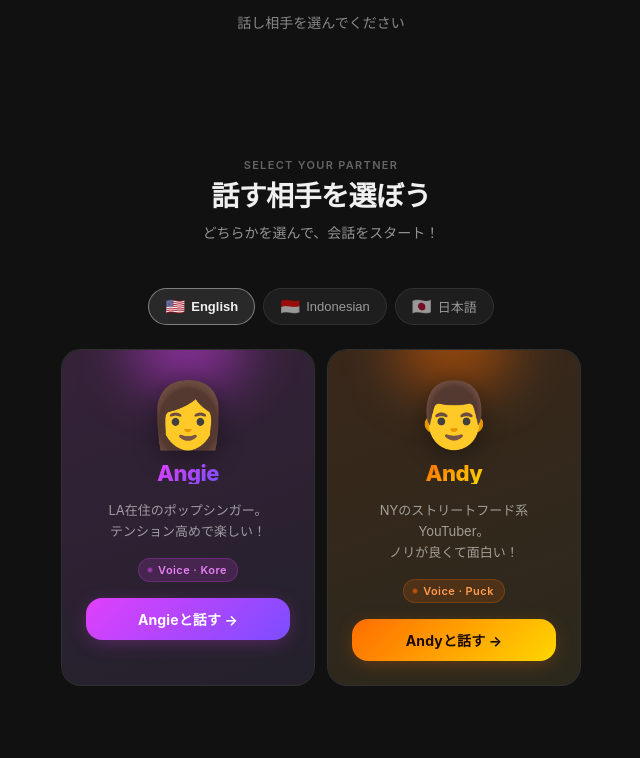
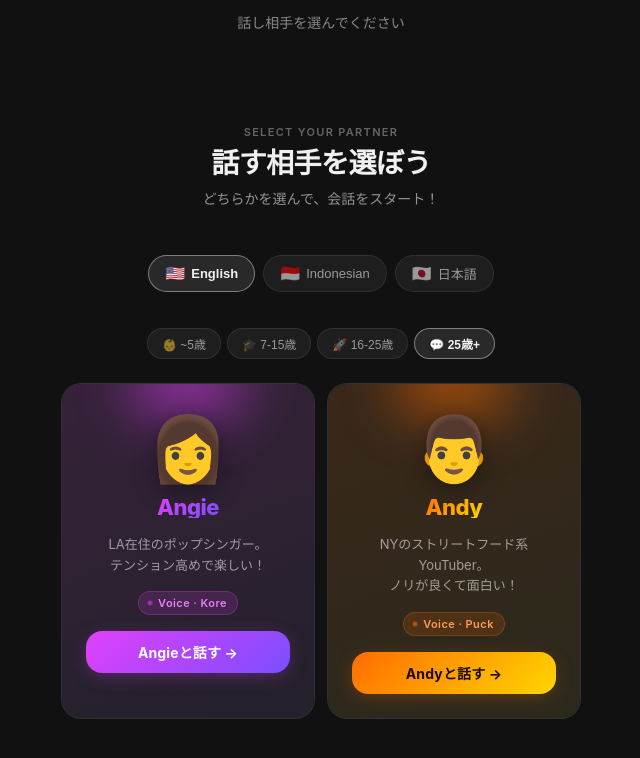
Before and after one commit to TomohiroK/talking, a website: page static/index.html in a window 1280 px wide. Shown: the whole page, without its empty margins (319-959 px from the left). Drawn offline with Linux system fonts and the light colour scheme.

Commit message:
Add ages

```diff
--- a/static/index.html
+++ b/static/index.html
@@ -355,6 +355,33 @@
     }
     .lang-btn__flag { font-size: 16px; }
 
+    /* Age selector */
+    .age-selector {
+      display: flex;
+      justify-content: center;
+      gap: 6px;
+      margin-top: 12px;
+      flex-wrap: wrap;
+    }
+    .age-btn {
+      display: flex; align-items: center; gap: 5px;
+      padding: 6px 14px;
+      border-radius: var(--radius-badge);
+      border: 1px solid var(--color-border-subtle);
+      background: var(--color-bg-card);
+      color: var(--color-text-secondary);
+      font-size: 12px; font-weight: 500;
+      cursor: pointer;
+      transition: all var(--duration-fast) var(--ease-out);
+    }
+    .age-btn:hover { border-color: rgba(255,255,255,0.2); color: var(--color-text-primary); }
+    .age-btn--active {
+      border-color: rgba(255,255,255,0.4);
+      background: rgba(255,255,255,0.1);
+      color: var(--color-text-primary);
+      font-weight: 700;
+    }
+
     @media (prefers-reduced-motion: reduce) {
       .char-card, .char-card::after, .char-card .char-card__avatar, .char-card__badge-dot {
         transition: none; animation: none;
@@ -398,6 +425,13 @@
       </button>
     </div>
 
+    <div class="age-selector" id="age-selector">
+      <button class="age-btn" data-age="toddler" onclick="selectAge('toddler')">&#128118; ~5&#27507;</button>
+      <button class="age-btn" data-age="teen" onclick="selectAge('teen')">&#127891; 7-15&#27507;</button>
+      <button class="age-btn" data-age="young" onclick="selectAge('young')">&#128640; 16-25&#27507;</button>
+      <button class="age-btn age-btn--active" data-age="adult" onclick="selectAge('adult')">&#128172; 25&#27507;+</button>
+    </div>
+
     <div class="controls__cards">
       <article class="char-card char-card--angie" tabindex="0"
         onclick="start('Kore')"
@@ -433,9 +467,10 @@
     let awaitingTranslation = null;
     let lateTranslateTimer = null;
 
-    // Language state
+    // Language & age state
     let selectedLang = "en";
     let currentLang = "en";
+    let selectedAge = "adult";
 
     // Character prompts (moved from server — not secret)
     const CHARACTER_PROMPTS = {
@@ -451,14 +486,31 @@
       },
     };
 
+    // Age-based prompt modifiers appended to the character prompt
+    const AGE_MODIFIERS = {
+      toddler: "IMPORTANT: The listener is a very young child (under 6 years old). Use only the simplest words (cat, dog, big, small, yummy, fun). Keep every sentence under 5 words. Speak in a very warm, gentle, encouraging tone. Never correct grammar — just repeat the correct form naturally. Talk about animals, colors, food, and family. Celebrate everything they say with enthusiasm.",
+      teen: "IMPORTANT: The listener is a school-age child (7-15 years old). Use simple but varied vocabulary. Keep sentences short (under 10 words). Be encouraging and patient. When correcting grammar, do it gently like a friendly tutor. Use topics they might like: games, school, sports, animals, movies.",
+      young: "IMPORTANT: The listener is a young adult (16-25 years old). Use natural conversational language with some slang. Keep it casual and relatable. Talk about trending topics, social media, career, travel. Correct grammar casually like a friend would.",
+      adult: "", // default — no modifier
+    };
+
     function getSystemPrompt(voice, lang) {
-      return CHARACTER_PROMPTS[voice]?.[lang] || CHARACTER_PROMPTS.Kore.en;
+      const base = CHARACTER_PROMPTS[voice]?.[lang] || CHARACTER_PROMPTS.Kore.en;
+      const modifier = AGE_MODIFIERS[selectedAge] || "";
+      return modifier ? base + "\n\n" + modifier : base;
     }
 
     function selectLang(lang) {
       selectedLang = lang;
       document.querySelectorAll(".lang-btn").forEach(btn => {
         btn.classList.toggle("lang-btn--active", btn.dataset.lang === lang);
+      });
+    }
+
+    function selectAge(age) {
+      selectedAge = age;
+      document.querySelectorAll(".age-btn").forEach(btn => {
+        btn.classList.toggle("age-btn--active", btn.dataset.age === age);
       });
     }
 
```
Also changed, not shown: 1 other file.
